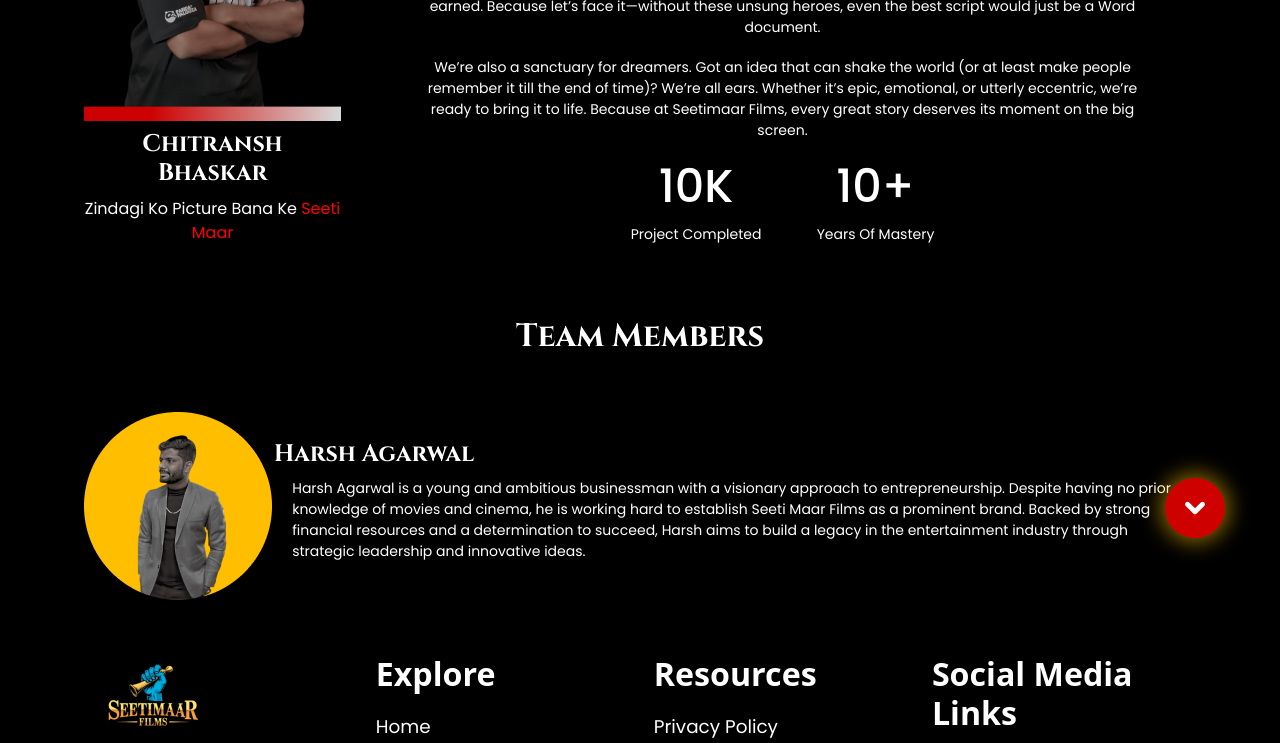
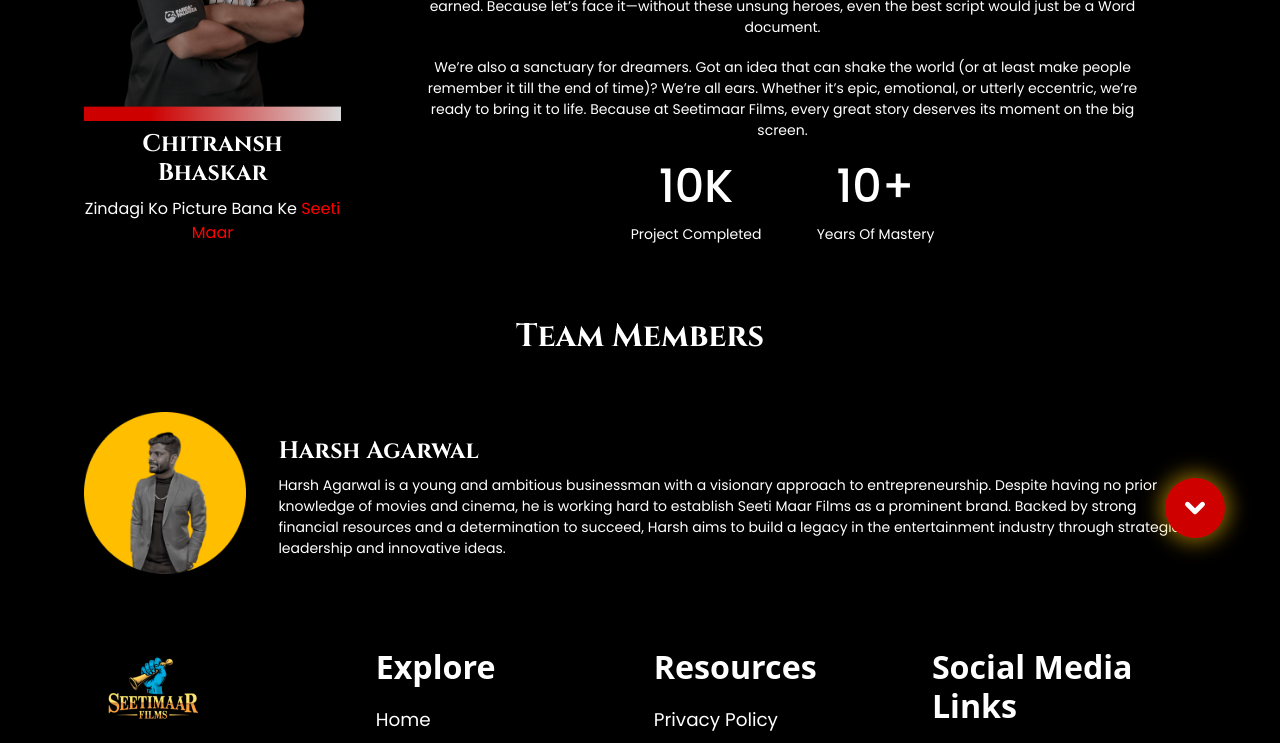
Before and after one commit to sumant1512/seetimaar-films, an Angular app: page /about in a window 1280 px wide. Shown: the part 428-1171 px from the top of the page. Built offline with nearby package versions, Linux system fonts and the light colour scheme; a web font is replaced by a local one.

Commit message:
about page added

```diff
--- a/src/app/+about/about.component.html
+++ b/src/app/+about/about.component.html
@@ -51,11 +51,11 @@
 
   <div class="row mt-5 align-items-center text-center text-lg-start">
     <div class="col-12 col-lg-2">
-      <img src="a-harsh.png" alt="" />
+      <img class="mb-3 img-fluid" src="a-harsh.png" alt="" />
     </div>
-    <div class="col-12 col-lg-10">
+    <div class="col-12 col-lg-10 px-3">
       <h5 class="mt-2 name">Harsh Agarwal</h5>
-      <p class="about-content px-3">
+      <p class="about-content">
         Harsh Agarwal is a young and ambitious businessman with a visionary
         approach to entrepreneurship. Despite having no prior knowledge of
         movies and cinema, he is working hard to establish Seeti Maar Films as a
--- a/src/app/+about/about.component.scss
+++ b/src/app/+about/about.component.scss
@@ -1,5 +1,11 @@
+@import "mq";
+
 .about-container {
-  padding-top: 120px;
+  padding-top: 160px;
+
+  @include mq(md) {
+    padding-top: 120px;
+  }
 
   .heading {
     font-family: Cinzel;
--- a/src/app/+projects/projects.component.scss
+++ b/src/app/+projects/projects.component.scss
@@ -1,7 +1,11 @@
 @import "mq";
 
 .project-container {
-  padding-top: 120px;
+  padding-top: 160px;
+
+  @include mq(md) {
+    padding-top: 120px;
+  }
 
   .banner {
     position: relative;
--- a/src/app/contact-us/contact-us.component.scss
+++ b/src/app/contact-us/contact-us.component.scss
@@ -1,7 +1,11 @@
 @import "mq";
 
 .contact-container {
-  padding-top: 120px;
+  padding-top: 160px;
+
+  @include mq(md) {
+    padding-top: 120px;
+  }
 
   .contact-us-heading {
     font-family: Cinzel;
```
